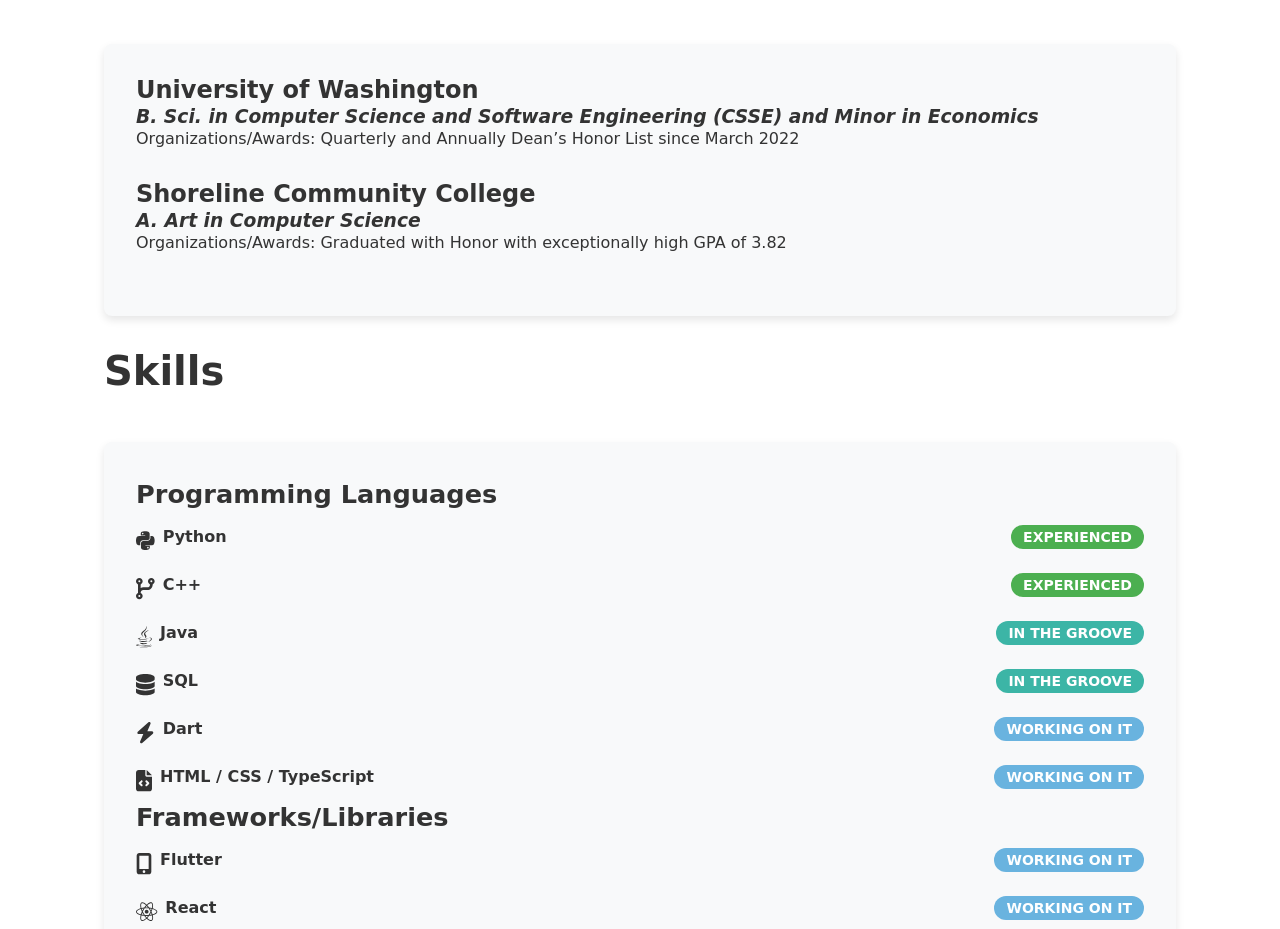
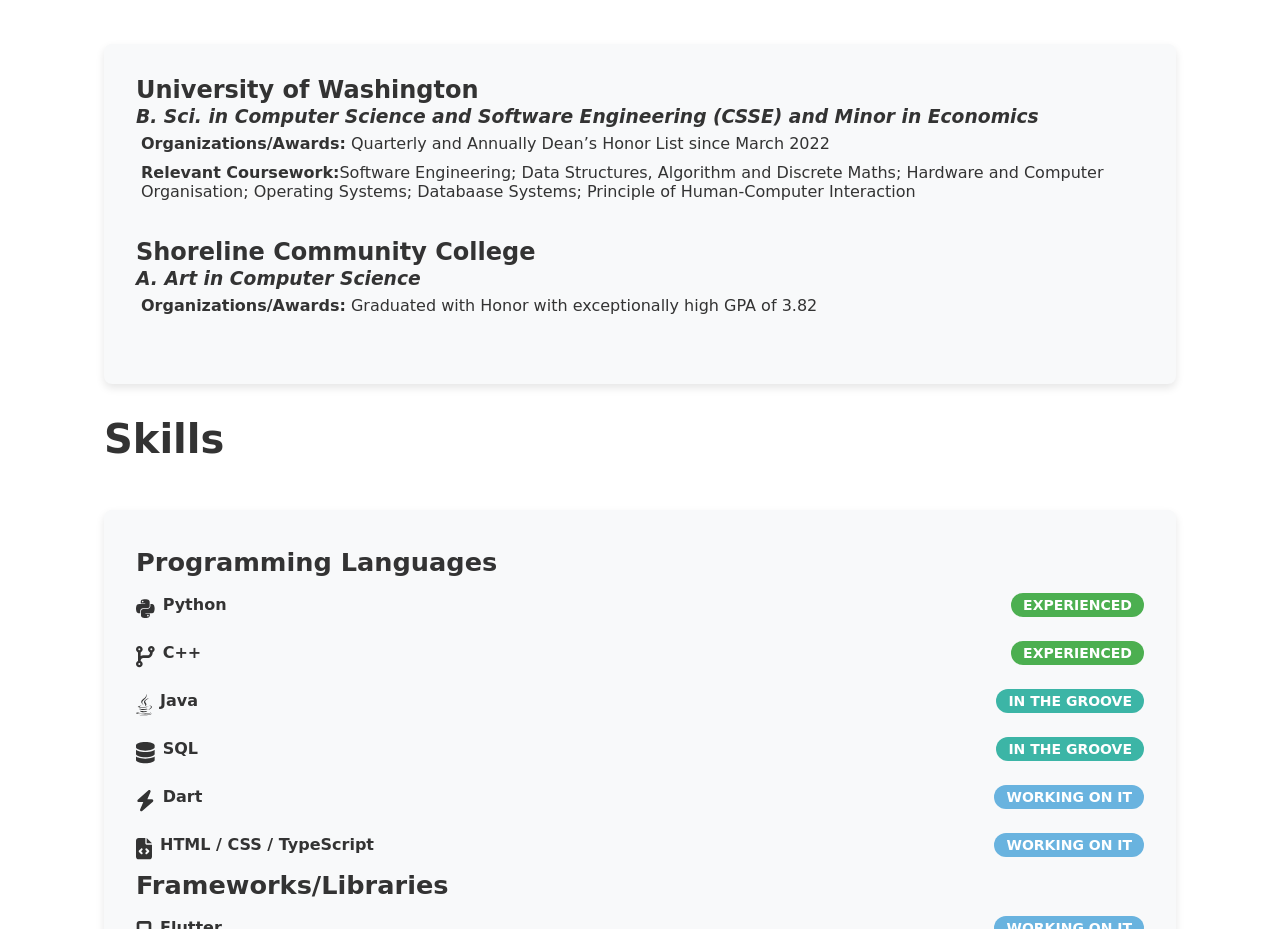
Before and after one commit to andrewchou949/andrewkhchou, a React (Create React App) app: page / in a window 1280 px wide. Shown: the part 2740-3669 px from the top of the page. Built offline with nearby package versions, Linux system fonts and the light colour scheme.

Commit message:
Updating education part and updated resume

```diff
--- a/src/components/Education/Education.css
+++ b/src/components/Education/Education.css
@@ -50,6 +50,14 @@
 
 .degree-name {
   font-style: italic;
+}
+
+.paragraph {
+  padding: 5px;
+}
+
+.bolded-title {
+  font-weight: bold;
 }
 
 .skills-list {
--- a/src/components/Education/Education.tsx
+++ b/src/components/Education/Education.tsx
@@ -12,12 +12,13 @@
                 <div className="uni-sub">
                   <h2 className="uni-name">University of Washington</h2>
                   <h3 className="degree-name">B. Sci. in Computer Science and Software Engineering (CSSE) and Minor in Economics</h3>
-                  <p>Organizations/Awards: Quarterly and Annually Dean’s Honor List since March 2022</p>
+                  <p className = "paragraph"><span className="bolded-title">Organizations/Awards:</span> Quarterly and Annually Dean’s Honor List since March 2022</p>
+                  <p className = "paragraph"><span className="bolded-title">Relevant Coursework:</span>Software Engineering; Data Structures, Algorithm and Discrete Maths; Hardware and Computer Organisation; Operating Systems; Databaase Systems; Principle of Human-Computer Interaction</p>
                 </div>
                 <div className="uni-sub">
                   <h2 className="uni-name">Shoreline Community College</h2>
                   <h3 className="degree-name">A. Art in Computer Science</h3>
-                  <p>Organizations/Awards: Graduated with Honor with exceptionally high GPA of 3.82</p>
+                  <p className = "paragraph"><span className="bolded-title">Organizations/Awards:</span> Graduated with Honor with exceptionally high GPA of 3.82</p>
                 </div>
             </div>
             <h1 id="skill" className="section-title">Skills</h1>
```
Also changed, not shown: 1 other file (tests, documents, lock files or other folders).
